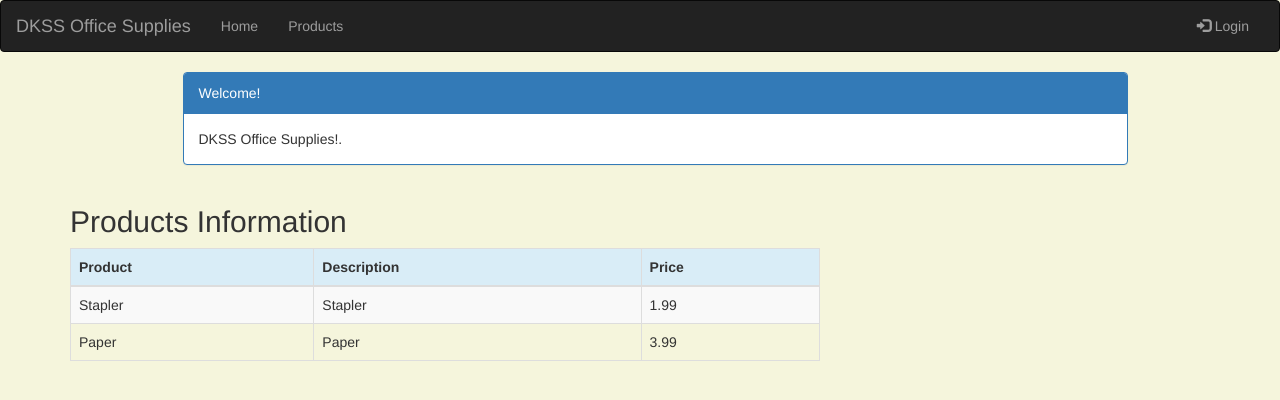
After one commit to ninjaguy454/dkss-office-supplies-store, a Django app: page /product_list in a window 1280 px wide. The commit adds this page. Shown: the top 400 px of the page. Run offline with Django 3.2, Linux system fonts and the light colour scheme; data comes from the database, SQL or seed files in the repository; both versions use the stored data as it was after the commit; some libraries are stand-ins or nearby versions.

Commit message:
Added base and home templates
Added base and home templates, added product list page

```diff
--- a/shoppingcart/templates/shoppingcart/base.html
+++ b/shoppingcart/templates/shoppingcart/base.html
@@ -69,9 +69,9 @@
         </div>
         <div class="collapse navbar-collapse" id="myNavbar">
             <ul class="nav navbar-nav">
-                <li><a href="">Home</a></li>
-                <li><a href="">Customers</a></li>
-                <li><a href="">Products</a></li>
+                <li><a href="{% url 'shoppingcart:home' %}">Home</a></li>
+                <!--<li><a href="">Customers</a></li> -->
+                <li><a href="{% url 'shoppingcart:product_list' %}">Products</a></li>
 
             </ul>
             <ul class="nav navbar-nav navbar-right">
@@ -99,6 +99,7 @@
                     <!-- Example row of columns -->
                     <div class="row">
                         <div class="col-md-3">
+                            <!--
                             <div class="thumbnail">
                                 <img src="{% static "images/customer.jpg" %}" alt="customer"/>
                                 <div class="caption">
@@ -111,6 +112,7 @@
                                     {% endif %}
                                 </div>
                             </div>
+                            -->
                         </div>
                         <div class="col-md-3">
                             <div class="thumbnail">
@@ -118,13 +120,14 @@
                                 <div class="caption">
                                     <h2>Products</h2>
                                     <p>Our food and services are second to none.</p>
-                                    <p><a class="btn btn-default" href=""
+                                    <p><a class="btn btn-default" href="{% url 'shoppingcart:product_list' %}"
                                            role="button">View
                                         details &raquo;</a></p>
                                 </div>
                             </div>
                         </div>
                         <div class="col-md-3">
+                            <!--
                             <div class="thumbnail">
                                 <img src="{% static "images/lunch.jpeg" %}" alt="lunch"/>
                                 <div class="caption">
@@ -134,6 +137,7 @@
                                         details &raquo;</a></p>
                                 </div>
                             </div>
+                            -->
                         </div>
 
                     </div>
--- a/shoppingcart/templates/shoppingcart/home.html
+++ b/shoppingcart/templates/shoppingcart/home.html
@@ -8,7 +8,7 @@
        <div class="page-container">
 
            <h2 class="top-menu">Hello {{ user.username }},</h2>
-           <p>Please choose from below options.</p>
+          <!-- <p>Please choose from below options.</p> -->
        </div>
    {% endif %}
    <div class="content container">
@@ -16,6 +16,7 @@
            <div class="col-md-12">
                <div class="links">
                    <!-- Example row of columns -->
+<!--
                    <div class="row">
                        <div class="col-md-3">
                            <div class="thumbnail">
@@ -41,13 +42,14 @@
                                </div>
                            </div>
                        </div>
+-->
                        <div class="col-md-3">
                            <div class="thumbnail">
                                <img src="{% static "images/lunch.jpeg" %}" alt="lunch"/>
                                <div class="caption">
                                    <h2>Products</h2>
                                    <p>Great Products.</p>
-                                   <p><a class="btn btn-primary" href=""
+                                   <p><a class="btn btn-primary" href="{% url 'shoppingcart:product_list' %}"
                                          role="button">View
                                        details &raquo;</a></p>
                                </div>
--- /dev/null
+++ b/shoppingcart/templates/shoppingcart/product_list.html
@@ -0,0 +1,54 @@
+<!DOCTYPE html>
+{% extends 'shoppingcart/base.html' %}
+{% block content %}
+    <head>
+        <meta charset="UTF-8">
+        <title>DKSS Office Supplies</title>
+        <link rel="stylesheet" href="https://maxcdn.bootstrapcdn.com/bootstrap/3.3.4/css/bootstrap.min.css">
+
+    </head>
+    <body>
+    <style>
+        body {
+            background-color: beige;
+        }
+    </style>
+    <div class="container">
+        <div class="row">
+            <div class="col-md-10 col-md-offset-1">
+                <div class="panel panel-primary">
+                    <div class="panel-heading">Welcome!</div>
+                    <div class="panel-body">
+                        DKSS Office Supplies!.
+                    </div>
+                </div>
+            </div>
+        </div>
+    </div>
+    <div class="row">
+        <h2 style="padding-left: 15Px">Products Information</h2>
+    </div>
+    <div>
+        <table class="table table-striped table-bordered table-hover">
+            <thead>
+            <tr class="bg-info">
+                <th>Product</th>
+                <th>Description</th>
+                <th>Price</th>
+            </tr>
+            </thead>
+            <tbody>
+            {% for product in products %}
+                <tr>
+                    <td>{{ product.product_name }}</td>
+                    <td>{{ product.product_description }}</td>
+                    <td>{{ product.price }}</td>
+                </tr>
+            {% endfor %}
+            </tbody>
+        </table>
+
+    </div>
+
+    </body>
+{% endblock %}
--- a/shoppingcart/urls.py
+++ b/shoppingcart/urls.py
@@ -6,4 +6,5 @@ app_name = 'shoppingcart'
 urlpatterns = [
     path('', views.home, name='home'),
     re_path(r'^home/$', views.home, name='home'),
+    path('product_list', views.product_list, name='product_list'),
 ]
--- a/shoppingcart/views.py
+++ b/shoppingcart/views.py
@@ -14,3 +14,8 @@ now = timezone.now()
 
 def home(request):
     return render(request, 'shoppingcart/home.html', {'shoppingcart': home})
+
+
+def product_list(request):
+    products = Product.objects.filter(created_date__lte=timezone.now())
+    return render(request, 'shoppingcart/product_list.html', {'products': products})
```
Also changed, not shown: db.sqlite3.
